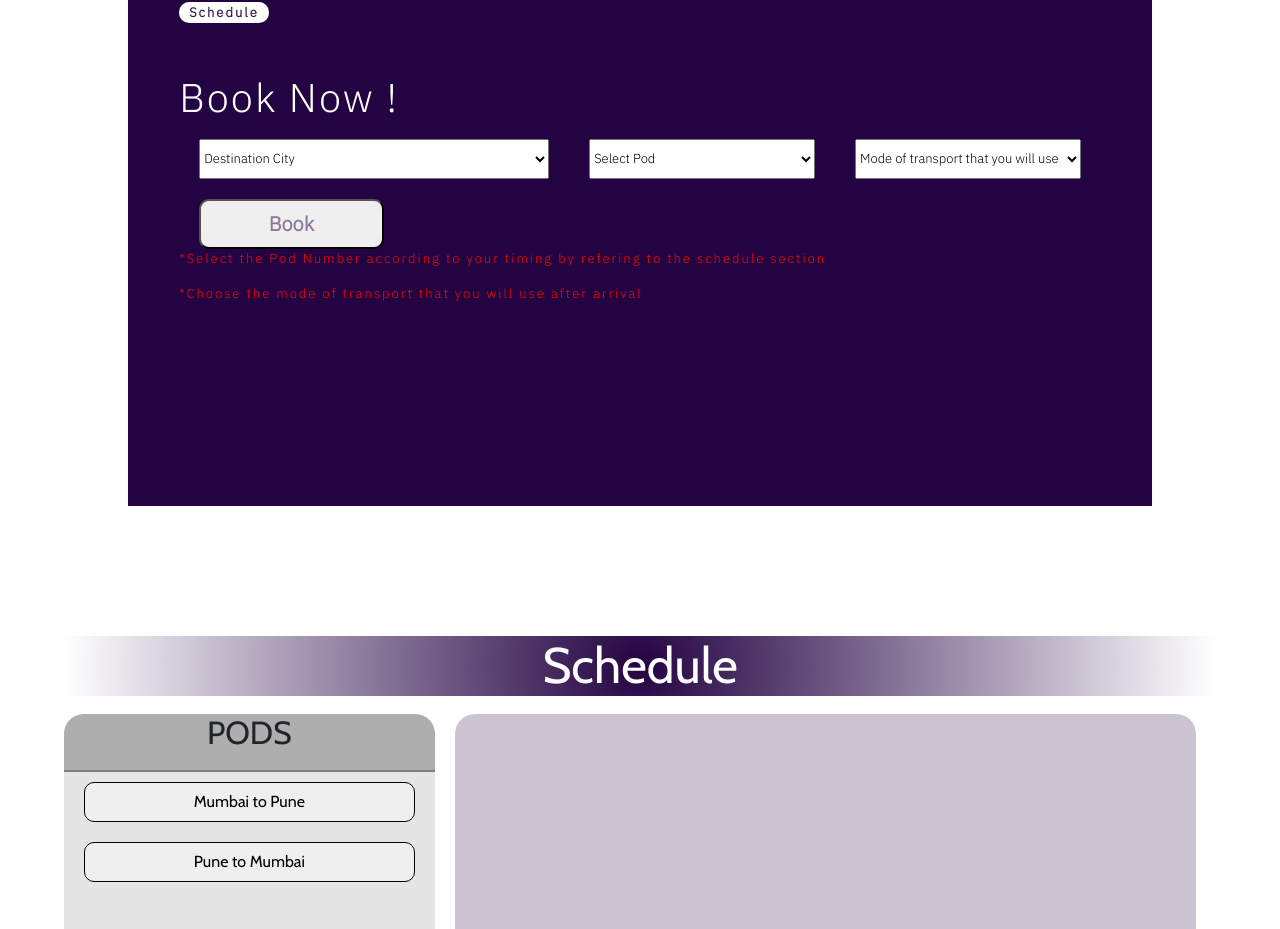
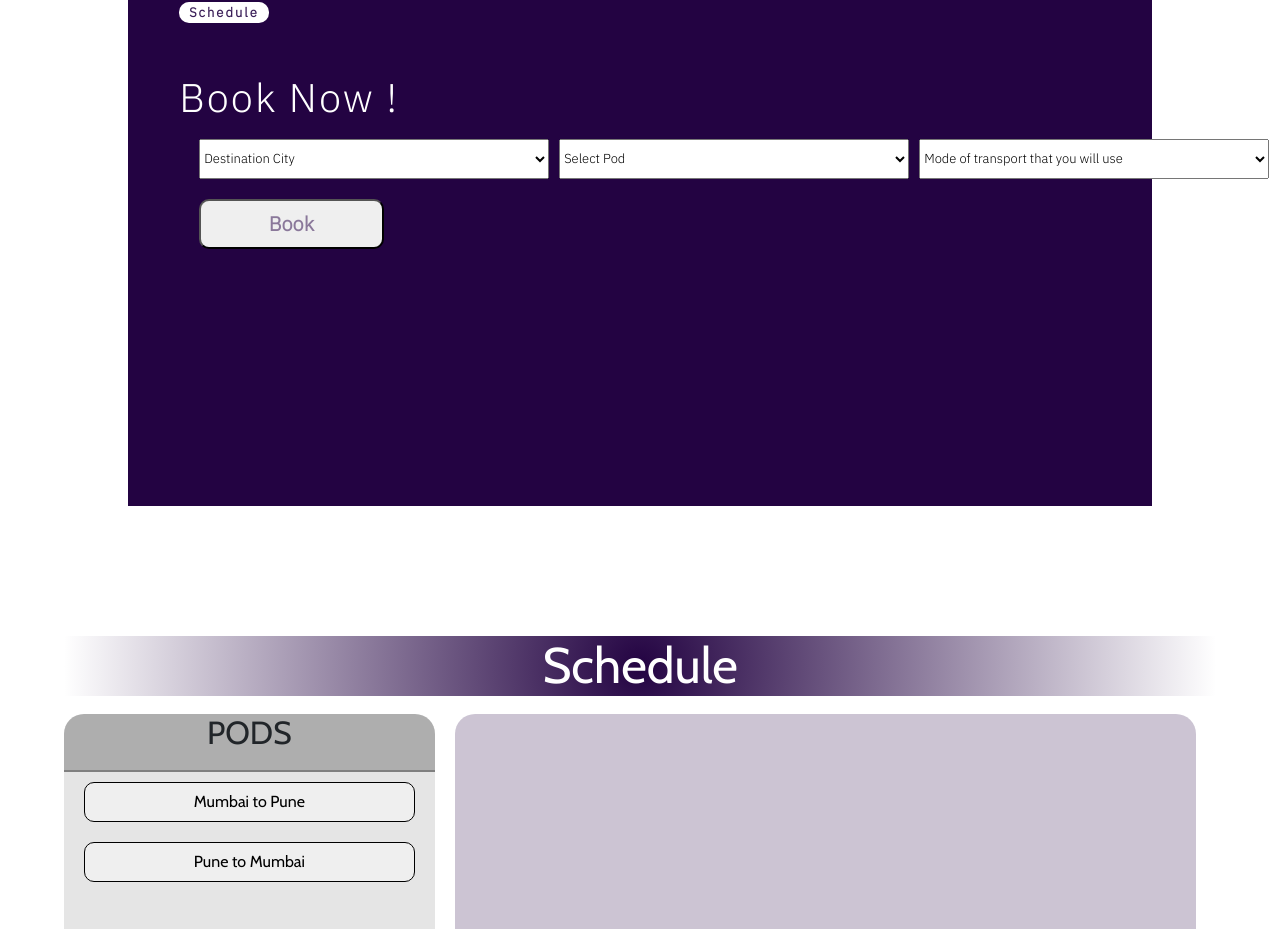
Before and after one commit to amankumar11/Hyperops, a React (Create React App) app in the folder client/: page /check in a window 1280 px wide. Shown: the part 1014-1943 px from the top of the page. Built offline with nearby package versions, Linux system fonts and the light colour scheme; no server answers.

Commit message:
frontend changes

```diff
--- a/client/src/Components/BookingSection/DetailsBox.js
+++ b/client/src/Components/BookingSection/DetailsBox.js
@@ -26,13 +26,14 @@ const DetailsBox = () => {
             <div className='booknowspace'>
                 <div className='userform'>
                     <div>
-                        <span className='tooltiptext'>Tooltip Text</span>
                         <select name="Destination" id="destination">
                             <option value="none">Destination City</option>
                             <option value="mumbai">Mumbai</option>
                             <option value="pune">Pune</option>
                         </select>
+                        <span className='tooltiptext'>Enter your destination city</span>
                     </div>
+                    <div>
                         <select name="PodNumber" id="pn">
                             <option value="none">Select Pod</option>
                             <option value="M1">M1</option>
@@ -48,6 +49,9 @@ const DetailsBox = () => {
                             <option value="P5">P5</option>
                             <option value="P6">P6</option>
                         </select>
+                        <span className='tooltiptext'>Refer to the Schedule to see the pod no.</span>
+                    </div>
+                    <div>
                         <select name="PodNumber" id="pn">
                             <option value="none">Mode of transport that you will use</option>
                             <option value="Taxi">Taxi</option>
@@ -55,12 +59,14 @@ const DetailsBox = () => {
                             <option value="Metro">Metro</option>
                             <option value="exit">Exit</option>
                         </select>
+                        <span className='tooltiptext'>Mode of transport that you will use after arrival</span>
+                    </div>
                 </div>
                 <button className='bookbtn'>Book</button>
-                <div className='note'>
+                {/* <div className='note'>
                     <p>*Select the Pod Number according to your timing by refering to the schedule section</p>
                     <p>*Choose the mode of transport that you will use after arrival</p>
-                </div>
+                </div> */}
             </div>
         </div>
     )
--- a/client/src/assets/css/booking.css
+++ b/client/src/assets/css/booking.css
@@ -103,7 +103,11 @@
     flex-direction: row;
 }
 
-.userform select{
+.userform div{
+    width: 360px;
+}
+
+.userform div select{
     margin: 10px 20px;
     width: 350px;
     height: 40px;
@@ -127,27 +131,25 @@
 
 }
 
-.note{
+/* .note{
     font-weight: 100;
     color: red;
-}
+} */
 
-/* Tooltip text */
+/* Tooltip*/
 .tooltiptext {
     visibility: hidden;
-    width: 120px;
+    width: 150px;
     background-color: black;
     color: #fff;
     text-align: center;
     padding: 5px 0;
     border-radius: 6px;
-
-    /* Position the tooltip text - see examples below! */
     position: absolute;
     z-index: 1;
+
   }
 
-  /* Show the tooltip text when you mouse over the tooltip container */
   .userform div:hover .tooltiptext {
     visibility: visible;
   }
```
Lines whose indentation alone changed are shown as unchanged.
